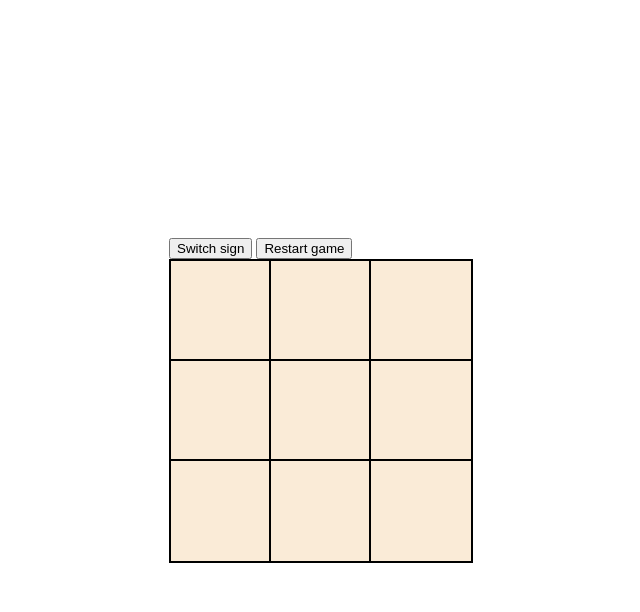
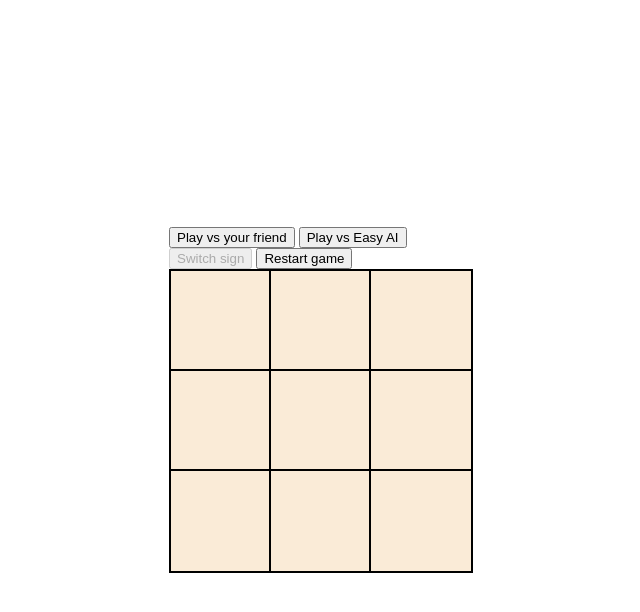
Before and after one commit to Bajcur/TicTacToe, a plain HTML site: page index.html in a window 1280 px wide. Both pictures are taken after a click on the button "Switch sign". Shown: the whole page, without its empty margins (319-959 px from the left). Drawn offline with Linux system fonts and the light colour scheme.

Commit message:
Add pvp and pve modes
Game modes could be chosen by clicking on respective buttons on the webpage.

```diff
--- a/index.html
+++ b/index.html
@@ -8,6 +8,10 @@
     <body>
         <script src="script.js" defer></script>
         <div id="main">
+            <div id="game-modes">
+                <button id="pve">Play vs your friend</button>
+                <button id="pvp-random">Play vs Easy AI</button>
+            </div>
             <div id="options">
                 <div id="current-sign"></div>
                 <button id="switch">Switch sign</button>
--- a/script.js
+++ b/script.js
@@ -86,7 +86,7 @@ const gameFlow = (function () {
 
 
 
-    return { placeSign, updateBoard, switchPlayers, checkWin, cont}
+    return { placeSign, updateBoard, switchPlayers, checkWin, cont, activePlayer }
 })();
 
 function playRound(row, column) {
@@ -95,8 +95,10 @@ function playRound(row, column) {
     //gameFlow.gameResult();
     if (gameFlow.checkWin() === 9) {
         console.log("It's a tie! Play again if you want!");
+        gameConclusion.tie();
     } else if (gameFlow.checkWin() === 10) {
         console.log("It's a Win!");
+        gameConclusion.win();
     } else {
         gameFlow.switchPlayers();
     }
@@ -130,7 +132,10 @@ const theBoard = (function () {
     const fields = document.querySelectorAll(".box");
     const fieldsArr = Array.from(fields);
     const switchButton = document.getElementById("switch");
-    return { fieldsArr, switchButton }
+    const options = document.getElementById("options");
+    const pve = document.getElementById("pve");
+    const pvpRandomAI = document.getElementById("pvp-random");
+    return { fieldsArr, switchButton, options, pve, pvpRandomAI }
 })();
 
 function boardPrint() {
@@ -139,20 +144,45 @@ function boardPrint() {
         field.textContent = board[field.id[0]][field.id[1]]
     })
 }
-//zero.addEventListener("click", () => playGame(0,0));
 
+const gameModes = (function () {
+    //player vs Random AI
+    theBoard.pvpRandomAI.addEventListener('click', () =>  {
         theBoard.fieldsArr.forEach((field) => {
             field.addEventListener('click', () => {
                 playGame(field.id[0],field.id[1]);
                 boardPrint();
             })
         });
+        theBoard.pvpRandomAI.disabled = true;
+        theBoard.pve.disabled = true;
+    });
+    //player vs player
+    theBoard.pve.addEventListener('click', () => {
+        theBoard.fieldsArr.forEach((field) => {
+            field.addEventListener('click', () => {
+                playRound(field.id[0],field.id[1]);
+                boardPrint();
+            })
+        });
+        theBoard.pvpRandomAI.disabled = true;
+        theBoard.pve.disabled = true;
+    });
+    //player vs unbeatable AI
+})();
 
 const switchButton = (function () {
-    theBoard.switchButton.addEventListener('click', () => gameFlow.switchPlayers() );
+    theBoard.switchButton.addEventListener('click', () => {
+        gameFlow.switchPlayers();
+        theBoard.switchButton.disabled = true;
+    });
 })();
 
 const gameConclusion = (function () {
     const div = document.createElement("div");
-
-})
+    div.id = "conclusion-text";
+    theBoard.options.appendChild(div);
+    const win = () => div.textContent = `${gameFlow.activePlayer.name} is a winner!`;
+    const tie = () => div.textContent = `It's a tie!`;
+    return { win, tie }
+})();
```
Lines whose indentation alone changed are shown as unchanged.
